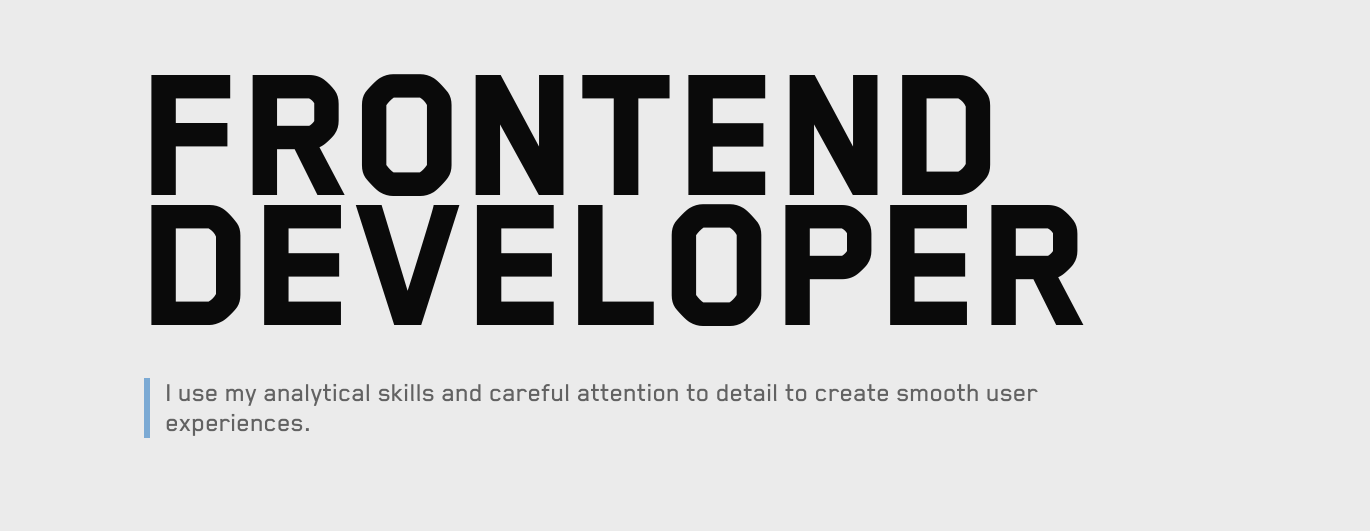
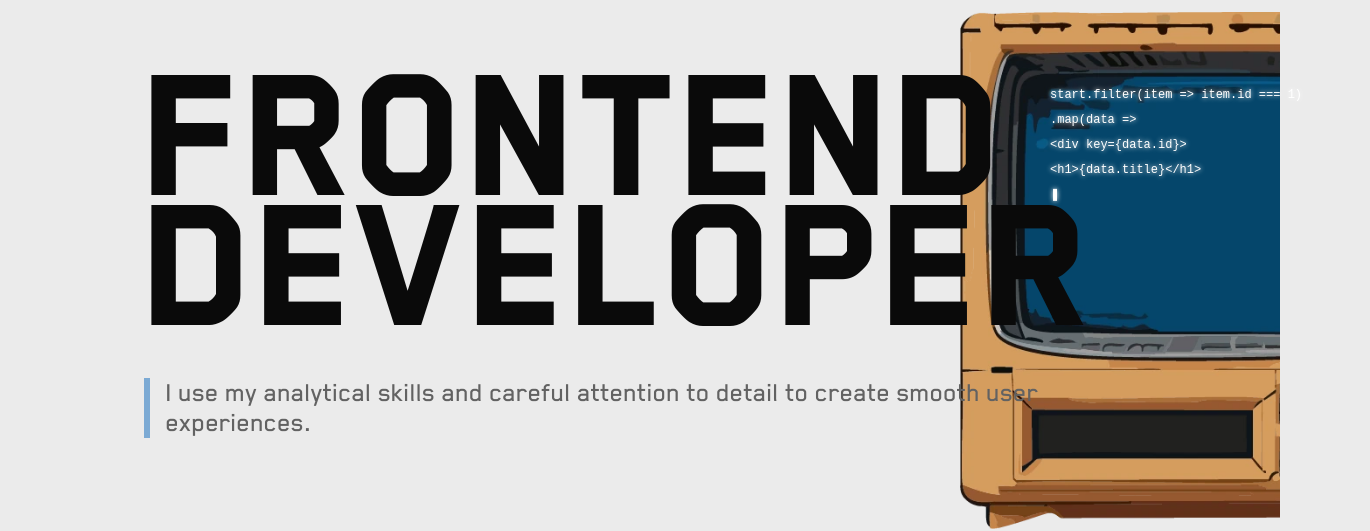
Before and after one commit to devjoppe/mi-cv-update, a React (Vite) app: page / in a window 1280 px wide. Shown: the part 162-693 px from the top of the page, 1370 px wide, since content can reach past the window. Built offline with nearby package versions, Linux system fonts and the light colour scheme.

Commit message:
Implemented start page hero image with animation

```diff
--- a/src/pages/StartPage/StartPage.tsx
+++ b/src/pages/StartPage/StartPage.tsx
@@ -15,9 +15,14 @@ import {changeLight} from "../../features/isLight.ts"; // Redux feature to chang
 // Background images for the top section
 // import darkBg from '../../assets/images/jotto-background-smoke-dark.webp'
 // import lightBg from '../../assets/images/jotto-background-smoke-light.webp'
+import sectionBg from '../../assets/images/vintage_comp-start-hero.webp'
+
+// React typed
+import { ReactTyped } from "react-typed"
 
 // React
 import {useEffect} from "react";
+import SpecialSection from './SpecialSection.tsx';
 // import {Link} from "react-router-dom";
 
 const StartPage = () => {
@@ -29,11 +34,57 @@ const StartPage = () => {
         dispatch(changeLight(false))
     }, [dispatch]);
 
+const computerText = `start.filter(item => item.id === 1)
+.map(data  =>
+    &lt;div key={data.id}&gt;
+        &lt;h1&gt;{data.title}&lt;/h1&gt;
+        &lt;span className="subtitle"&gt;
+            {data.kicker}
+        &lt;/span&gt;
+    &lt;/div&gt;
+)`
+
     return(
         <>
-            <section className="dark-shade top-section" >
-                <div className="section-content-wrapper" data-aos="zoom-out" data-aos-duration="1500">
-                    {start && start.filter(item => item.id === 1).map(data  => (
+            <section className="dark-shade top-section">
+                <div style={{
+                    position: 'absolute',
+                    display: 'flex',
+                    width: '100%',
+                    height: 'inherit',
+                    // backgroundColor: 'red',
+                    alignItems: 'center',
+                    justifyContent: 'flex-end'
+                }}>
+                    <div data-aos="zoom-out" data-aos-duration="1500" style={{
+                        position: 'relative',
+                        display: 'block',
+                        height: '520px',
+                        width: '25%',
+                        // backgroundColor: 'red',
+                        backgroundImage: `url(${sectionBg})`,
+                        backgroundSize: '500px',
+                        backgroundPosition: '0% 100%',
+                        backgroundRepeat: 'no-repeat'
+                    }}>
+                        <div style={{
+                            position: 'relative',
+                            right: '-90px',
+                            top: '70px',
+                            width: '320px',
+                            // backgroundColor: 'blueviolet',
+                            color: 'white',
+                        }}>
+                            <code style={{ wordWrap: 'break-word', textShadow: '0 0 5px #fff'}}>
+                                {
+                                    <ReactTyped strings={[computerText]} typeSpeed={50} cursorChar='&#x275A;' loop style={{ whiteSpace: 'pre-line', fontSize: '12px' }} />
+                                }
+                            </code>
+                        </div>
+                    </div>
+                </div>
+                <div className="section-content-wrapper" data-aos="zoom-in" data-aos-duration="1500">
+                    { start && start.filter(item => item.id === 1).map(data  => (
                         <div key={data.id}>
                             { /* <span className="welcome-text">Hello! 👋 My name is <Link to={'/about'}>Joakim</Link> and I am a</span> */}
                             <h1>{data.title}</h1>
@@ -44,11 +95,12 @@ const StartPage = () => {
                                 - {data.user}
                             </span> */ }
                         </div>
-                    ))}
+                    )) }
                 </div>
             </section>
+            <SpecialSection />
             <ProjectSection sectionInfo={start[1]} />
-            <FreelanceSection sectionInfo={start[2]}/>
+            <FreelanceSection sectionInfo={start[2]} />
             <UseSection sectionInfo={start[3]} linkList={linkData} />
         </>
     )
```
